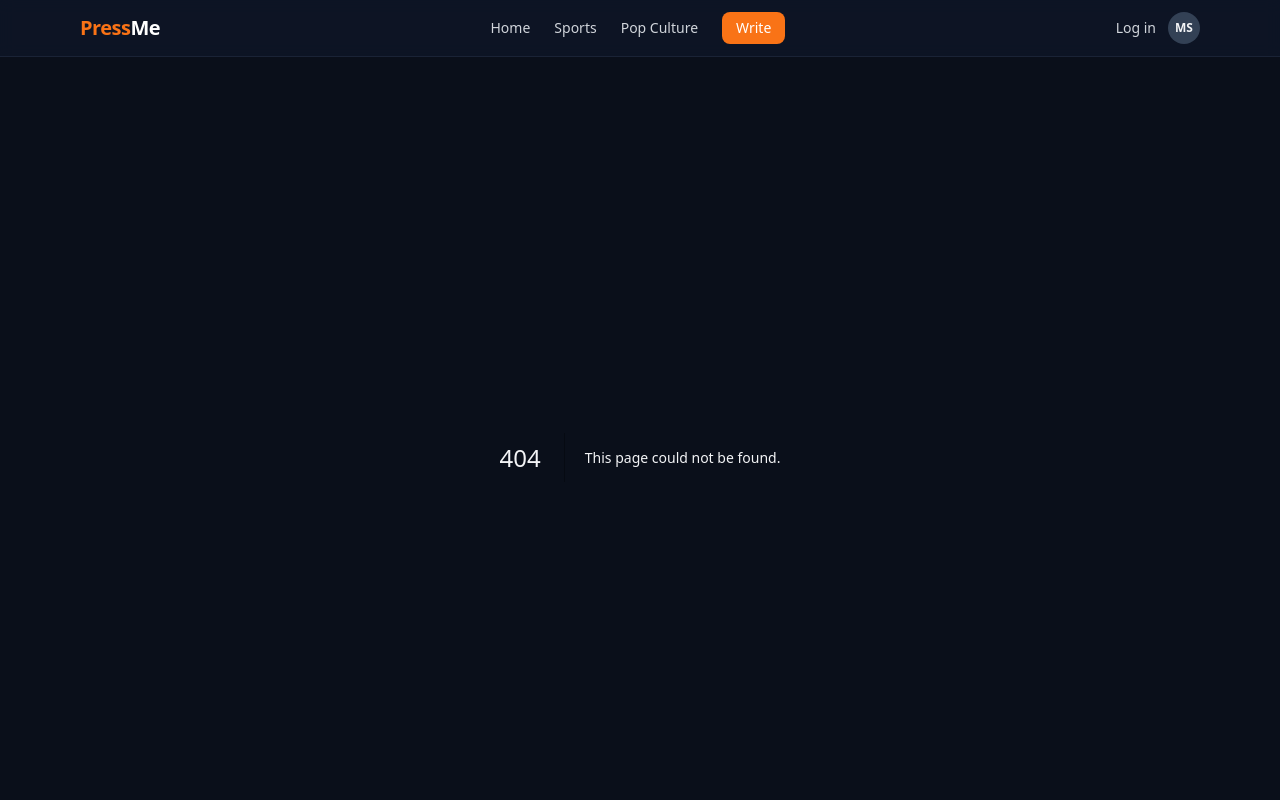
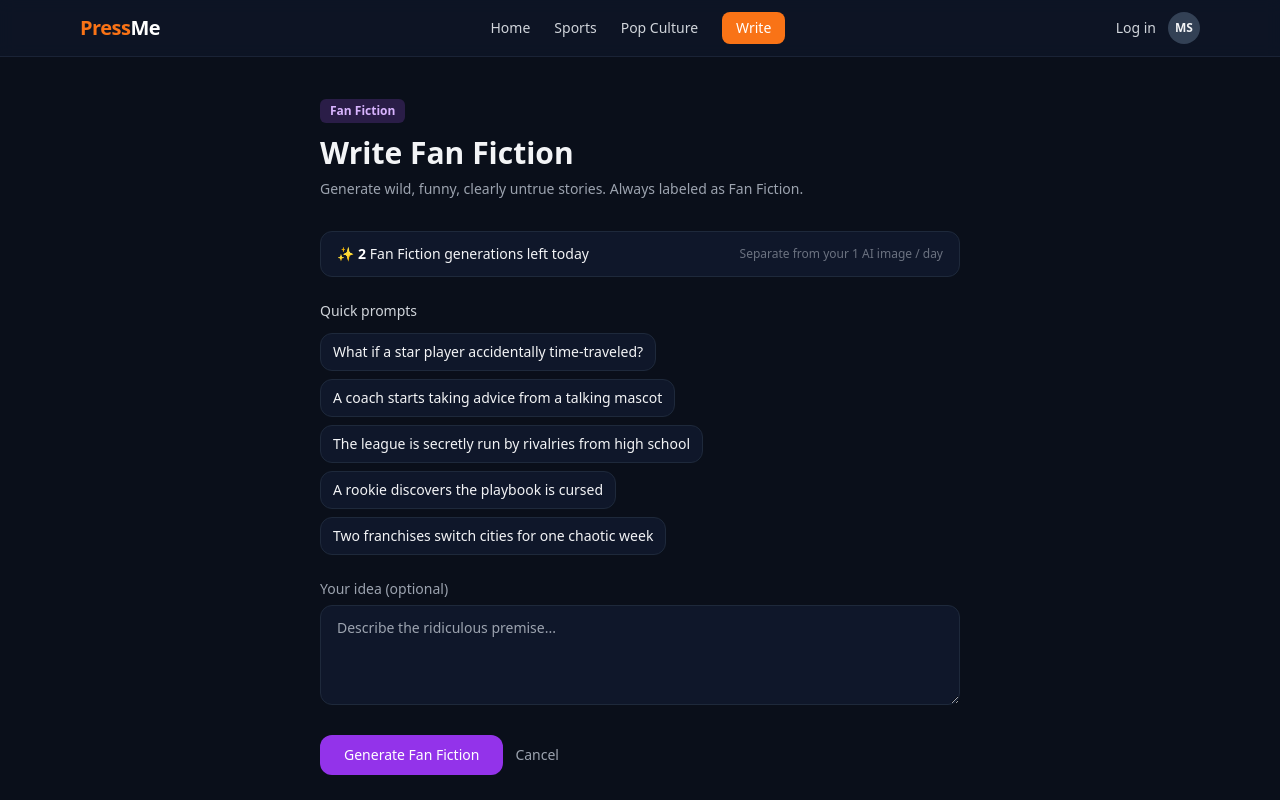
Before and after one commit to sheado44/-4, a Next.js app: page /fan-fiction in a window 1280 px wide. Before the commit this address had no page. Shown: the top 800 px of the page. Built offline with nearby package versions, Linux system fonts and the light colour scheme.

Commit message:
Add Fan Fiction page with generation functionality

```diff
--- /dev/null
+++ b/src/app/fan-fiction/page.tsx
@@ -0,0 +1,147 @@
+"use client";
+
+import { useState } from "react";
+import Link from "next/link";
+
+export default function FanFictionPage() {
+  const [step, setStep] = useState<"prompts" | "result">("prompts");
+  const [generationsLeft, setGenerationsLeft] = useState(2);
+  const [idea, setIdea] = useState("");
+
+  const prompts = [
+    "What if a star player accidentally time-traveled?",
+    "A coach starts taking advice from a talking mascot",
+    "The league is secretly run by rivalries from high school",
+    "A rookie discovers the playbook is cursed",
+    "Two franchises switch cities for one chaotic week",
+  ];
+
+  const handleGenerate = () => {
+    if (generationsLeft <= 0) return;
+    setGenerationsLeft((n) => n - 1);
+    setStep("result");
+  };
+
+  return (
+    <main className="max-w-2xl mx-auto px-4 py-10">
+      {/* Header */}
+      <div className="mb-8">
+        <div className="inline-block bg-purple-500/20 text-purple-300 text-xs font-semibold px-2.5 py-1 rounded-md mb-3">
+          Fan Fiction
+        </div>
+        <h1 className="text-2xl md:text-3xl font-bold mb-2">Write Fan Fiction</h1>
+        <p className="text-gray-400 text-sm">
+          Generate wild, funny, clearly untrue stories. Always labeled as Fan Fiction.
+        </p>
+      </div>
+
+      {/* Daily limit */}
+      <div className="mb-6 rounded-xl px-4 py-3 text-sm bg-forge-900 border border-forge-800 flex flex-col sm:flex-row sm:items-center justify-between gap-2">
+        <div>
+          ✨ <span className="font-semibold text-white">{generationsLeft}</span> Fan Fiction generations left today
+        </div>
+        <div className="text-xs text-gray-500">
+          Separate from your 1 AI image / day
+        </div>
+      </div>
+
+      {step === "prompts" && (
+        <>
+          {/* Prompt ideas */}
+          <div className="mb-6">
+            <h2 className="text-sm font-medium text-gray-300 mb-3">Quick prompts</h2>
+            <div className="flex flex-wrap gap-2">
+              {prompts.map((p) => (
+                <button
+                  key={p}
+                  onClick={() => setIdea(p)}
+                  className="text-left text-sm px-3 py-2 rounded-xl bg-forge-900 border border-forge-800 hover:border-purple-500/50 hover:bg-forge-800 transition"
+                >
+                  {p}
+                </button>
+              ))}
+            </div>
+          </div>
+
+          {/* Custom idea */}
+          <div className="mb-6">
+            <label className="block text-sm text-gray-400 mb-1.5">
+              Your idea (optional)
+            </label>
+            <textarea
+              value={idea}
+              onChange={(e) => setIdea(e.target.value)}
+              placeholder="Describe the ridiculous premise..."
+              className="w-full bg-forge-900 border border-forge-800 rounded-xl px-4 py-3 text-sm min-h-[100px] focus:border-purple-500 outline-none transition"
+            />
+          </div>
+
+          <div className="flex flex-wrap items-center gap-3">
+            <button
+              onClick={handleGenerate}
+              disabled={generationsLeft <= 0}
+              className={`px-6 py-2.5 rounded-xl text-sm font-medium transition ${
+                generationsLeft > 0
+                  ? "bg-purple-600 hover:bg-purple-500 text-white"
+                  : "bg-forge-800 text-gray-600 cursor-not-allowed"
+              }`}
+            >
+              Generate Fan Fiction
+            </button>
+            <Link href="/" className="text-sm text-gray-400 hover:text-white transition">
+              Cancel
+            </Link>
+          </div>
+        </>
+      )}
+
+      {step === "result" && (
+        <>
+          {/* Generated result */}
+          <div className="bg-forge-900 border border-purple-500/30 rounded-2xl p-5 mb-6">
+            <div className="flex items-center gap-2 mb-4">
+              <span className="bg-purple-500/20 text-purple-300 text-xs font-semibold px-2 py-0.5 rounded">
+                Fan Fiction
+              </span>
+              <span className="text-xs text-gray-500">Clearly untrue · AI generated</span>
+            </div>
+
+            <h2 className="text-xl font-bold mb-3">
+              Caleb Williams Accidentally Invents Time Travel During a Scramble
+            </h2>
+
+            <div className="text-sm text-gray-300 leading-relaxed space-y-3">
+              <p>
+                It started as a broken play. It ended with Walter Payton learning the RPO in 1985.
+              </p>
+              <p>
+                According to sources that definitely do not exist, Williams scrambled left, stepped through what witnesses described as “a shimmering portal of pure chaos,” and landed on a practice field outside Chicago forty years earlier.
+              </p>
+              <p>
+                Coaches at the time reportedly asked only one question: “Can he block?”
+              </p>
+              <p>
+                The rest of the story involves a talking mascot, a cursed playbook, and one very confused time-traveling quarterback who just wanted a first down.
+              </p>
+            </div>
+          </div>
+
+          <div className="flex flex-wrap items-center gap-3">
+            <button className="px-6 py-2.5 bg-purple-600 hover:bg-purple-500 text-white text-sm font-medium rounded-xl transition">
+              Publish Fan Fiction
+            </button>
+            <button
+              onClick={() => setStep("prompts")}
+              className="px-5 py-2.5 bg-forge-800 hover:bg-forge-700 text-sm rounded-xl transition"
+            >
+              Try another idea
+            </button>
+            <Link href="/" className="text-sm text-gray-400 hover:text-white transition ml-auto">
+              Cancel
+            </Link>
+          </div>
+        </>
+      )}
+    </main>
+  );
+}
```
